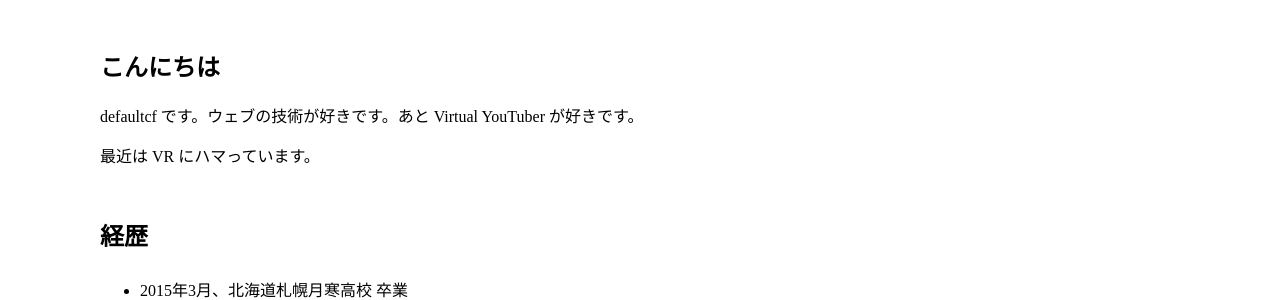
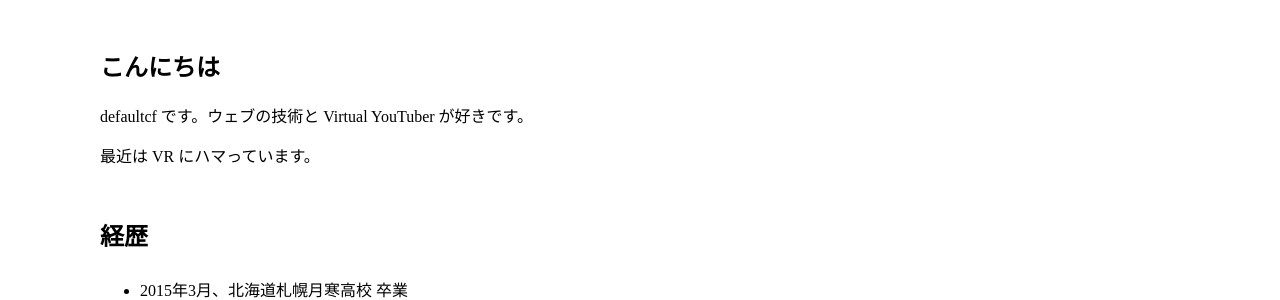
Before and after one commit to defaultcf/defaultcf.github.io, a Jekyll site: the page built from index.markdown, in a window 1280 px wide. Shown: the part 902-1202 px from the top of the page. Built offline with Jekyll 4.4.1, drawn with Linux system fonts in a browser that asks for light colours; nearby versions of some CDN libraries; part of the change alters nothing that is shown.

```diff
--- a/_config.yml
+++ b/_config.yml
@@ -18,12 +18,10 @@
 # You can create any custom variable you would like, and they will be accessible
 # in the templates via {{ site.myvariable }}.
 
-title: Your awesome title
-email: your-email@example.com
-description: >- # this means to ignore newlines until "baseurl:"
-  Write an awesome description for your new site here. You can edit this
-  line in _config.yml. It will appear in your document head meta (for
-  Google search results) and in your feed.xml site description.
+title: default.cf
+email: hello@default.cf
+description: >
+  defaultcf のウェブサイト。近況の掲示や、使用している各種 Web サービスへのリンクがある。
 baseurl: "" # the subpath of your site, e.g. /blog
 url: "" # the base hostname & protocol for your site, e.g. http://example.com
 twitter_username: jekyllrb
--- a/_layouts/default.html
+++ b/_layouts/default.html
@@ -3,7 +3,8 @@
 <head>
   <meta charset="utf-8">
   <meta name="viewport" content="width=device-width">
-  <title>default.cf</title>
+  <meta name="description" content="{{ site.description }}">
+  <title>{{ site.title }}</title>
   <link rel="stylesheet" href="./style.css">
   <script src="https://kit.fontawesome.com/77217ce446.js" crossorigin="anonymous"></script>
 </head>
--- a/index.markdown
+++ b/index.markdown
@@ -9,7 +9,7 @@ layout: default
 </header>
 <main>
   <h2>こんにちは</h2>
-  <p>defaultcf です。ウェブの技術が好きです。あと Virtual YouTuber が好きです。</p>
+  <p>defaultcf です。ウェブの技術と Virtual YouTuber が好きです。</p>
   <p>最近は VR にハマっています。</p>
 
   <h2>経歴</h2>
```
